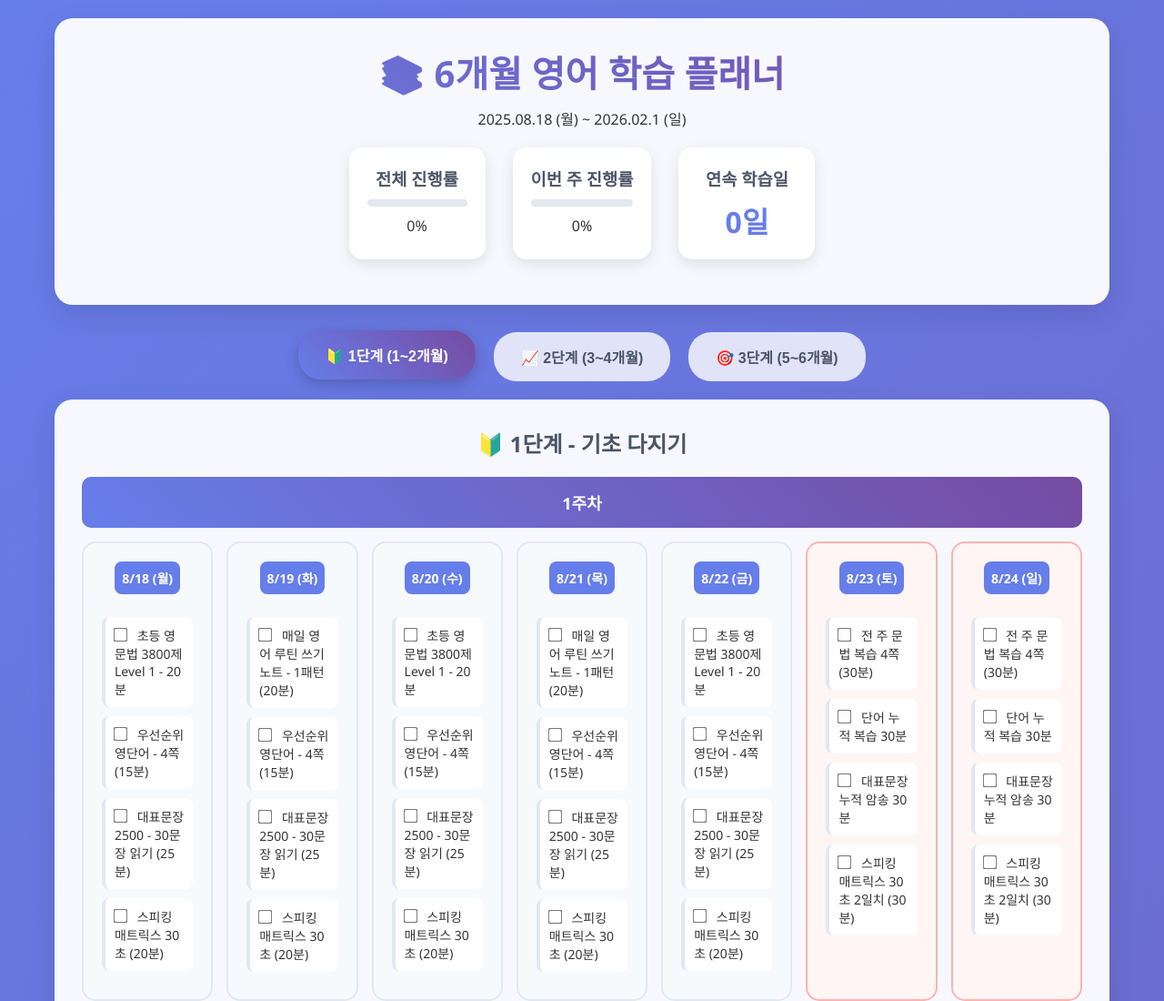
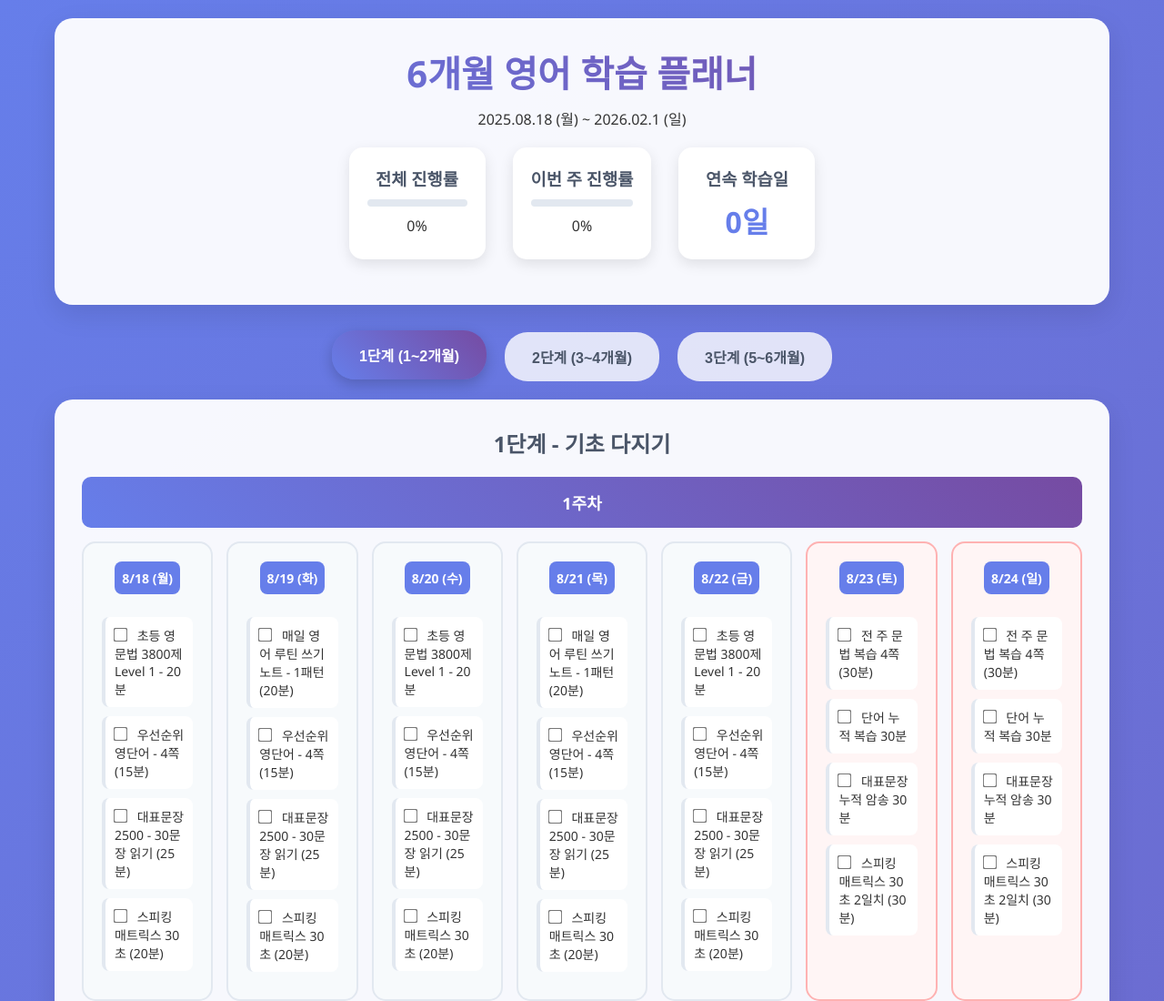
Before and after one commit to kmnnmew/english-study-planner, a plain HTML site: page index.html in a window 1280 px wide. Shown: the top 1100 px of the page at 91% size. Drawn offline with Linux system fonts and the light colour scheme.

Commit message:
Update index.html

```diff
--- a/index.html
+++ b/index.html
@@ -271,7 +271,7 @@
 <body>
   <div class="container">
     <div class="header">
-      <h1>📚 6개월 영어 학습 플래너</h1>
+      <h1>6개월 영어 학습 플래너</h1>
       <p>2025.08.18 (월) ~ 2026.02.1 (일)</p>
 
       <div class="progress-overview">
@@ -297,23 +297,23 @@
     </div>
 
     <div class="stage-selector">
-      <button class="stage-btn active" onclick="showStage(1)">🔰 1단계 (1~2개월)</button>
-      <button class="stage-btn" onclick="showStage(2)">📈 2단계 (3~4개월)</button>
-      <button class="stage-btn" onclick="showStage(3)">🎯 3단계 (5~6개월)</button>
+      <button class="stage-btn active" onclick="showStage(1)">1단계 (1~2개월)</button>
+      <button class="stage-btn" onclick="showStage(2)">2단계 (3~4개월)</button>
+      <button class="stage-btn" onclick="showStage(3)">3단계 (5~6개월)</button>
     </div>
 
     <div id="stage1" class="calendar">
-      <h2 style="text-align: center; margin-bottom: 20px; color: #4a5568;">🔰 1단계 - 기초 다지기</h2>
+      <h2 style="text-align: center; margin-bottom: 20px; color: #4a5568;">1단계 - 기초 다지기</h2>
       <div id="stage1-weeks"></div>
     </div>
 
     <div id="stage2" class="calendar" style="display: none;">
-      <h2 style="text-align: center; margin-bottom: 20px; color: #4a5568;">📈 2단계 - 문장 늘리기</h2>
+      <h2 style="text-align: center; margin-bottom: 20px; color: #4a5568;">2단계 - 문장 늘리기</h2>
       <div id="stage2-weeks"></div>
     </div>
 
     <div id="stage3" class="calendar" style="display: none;">
-      <h2 style="text-align: center; margin-bottom: 20px; color: #4a5568;">🎯 3단계 - 말하기 확장</h2>
+      <h2 style="text-align: center; margin-bottom: 20px; color: #4a5568;">3단계 - 말하기 확장</h2>
       <div id="stage3-weeks"></div>
     </div>
 
```
